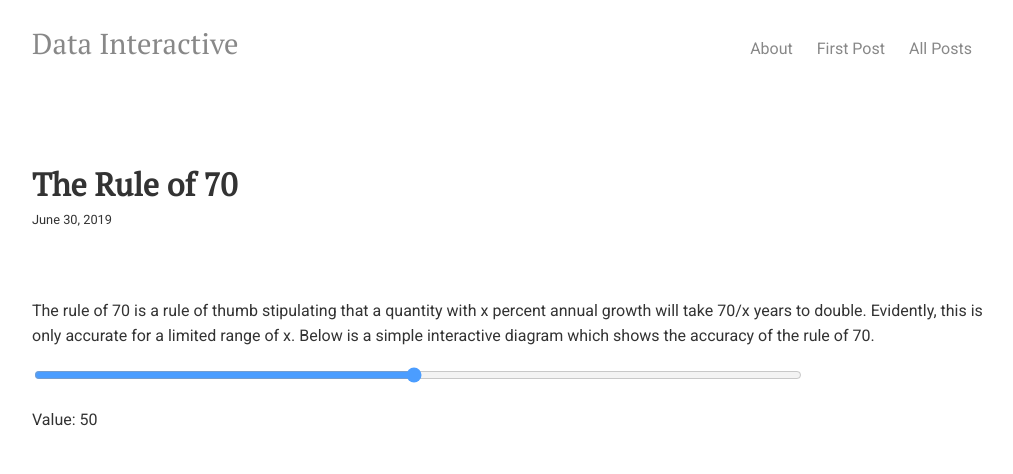
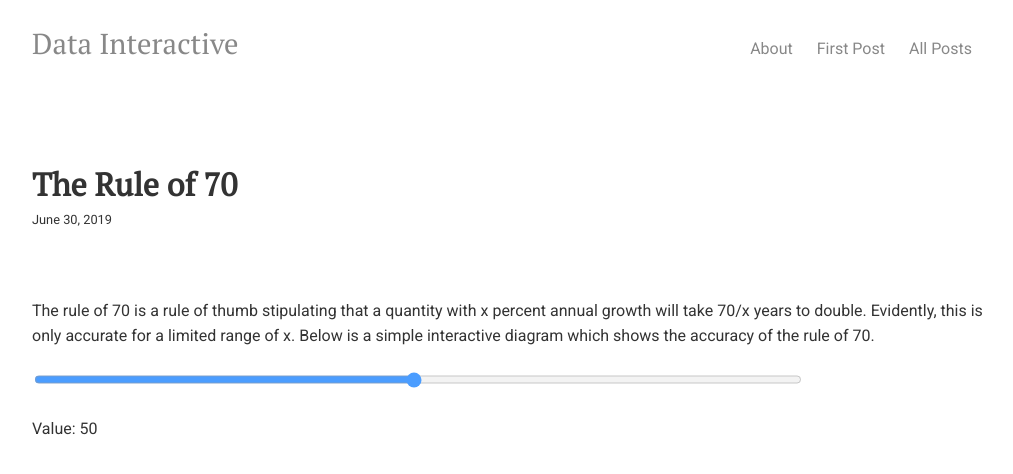
Before and after one commit to datainteractive/datainteractive.github.io, a Jekyll site: the page built from _posts/2019-06-30-the-rule-of-70.html, in a window 1280 px wide. Shown: the top 474 px of the page, without its empty margins (128-1141 px from the left). Built offline with Jekyll 4.4.1, drawn with Linux system fonts in a browser that asks for light colours.

Commit message:
Update 2019-06-30-the-rule-of-70.html

```diff
--- a/_posts/2019-06-30-the-rule-of-70.html
+++ b/_posts/2019-06-30-the-rule-of-70.html
@@ -15,6 +15,7 @@
 .slider {
   opacity: 0.7; /* Set transparency (for mouse-over effects on hover) */
   width: 80%;
+  height: 25px; /* Specified height */
 }
 
 /* Mouse-over effects */
```
